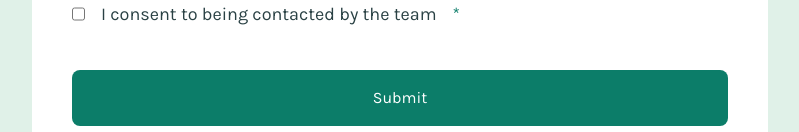
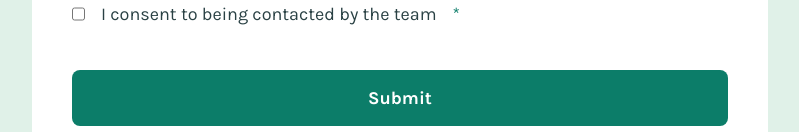
Before and after one commit to saiyancodes57/contact-form, a Vue app: page / in a window 1280 px wide. Shown: the part 820-952 px from the top of the page, without its empty margins (240-1039 px from the left). Built offline with nearby package versions, Linux system fonts and the light colour scheme.

Commit message:
Added bold style

```diff
--- a/src/App.vue
+++ b/src/App.vue
@@ -173,7 +173,7 @@ const showToast = ref(false)
         @blur-event="validate('consent')"
         ref="consent"
       />
-      <button type="submit" class="text-body-sm">Submit</button>
+      <button type="submit" class="text-body-md-bold">Submit</button>
     </form>
   </main>
 </template>
```
